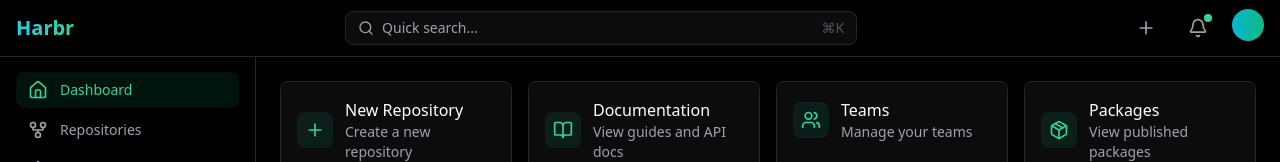
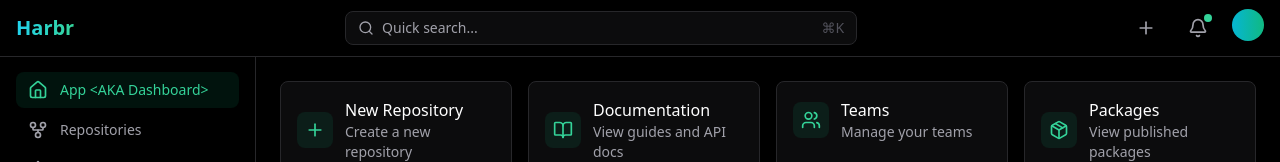
Before and after one commit to Harbr-Foundation/harbr-foundation.github.io, a SvelteKit app: page /app in a window 1280 px wide. Shown: the top 162 px of the page. Built offline with nearby package versions, Linux system fonts and the light colour scheme.

Commit message:
Updated Links

```diff
--- a/src/routes/app/+layout.svelte
+++ b/src/routes/app/+layout.svelte
@@ -14,7 +14,7 @@
   let isSearchOpen = false;
 
   const navigationItems = [
-    { href: '/app', label: 'Dashboard', icon: Home },
+    { href: '/app', label: 'App <AKA Dashboard>', icon: Home },
     { href: '/app/repos', label: 'Repositories', icon: GitFork },
     { href: '/app/stars', label: 'Stars', icon: Star },
     { href: '/app/settings', label: 'Settings', icon: Settings }
--- a/src/routes/app/+page.svelte
+++ b/src/routes/app/+page.svelte
@@ -74,7 +74,7 @@
     {
       icon: Plus,
       label: 'New Repository',
-      href: '/app/new',
+      href: '/app/repos/new',
       description: 'Create a new repository'
     },
     {
--- a/src/routes/app/stars/+page.svelte
+++ b/src/routes/app/stars/+page.svelte
@@ -75,7 +75,7 @@
     <div class="flex items-center justify-between">
       <h1 class="text-2xl font-semibold text-white">Stars</h1>
       <a
-        href="/app/new"
+        href="/app/repos/new"
         class="px-4 py-2 bg-emerald-500 text-black font-medium rounded-lg hover:bg-emerald-400 transition-colors"
       >
         New
```
